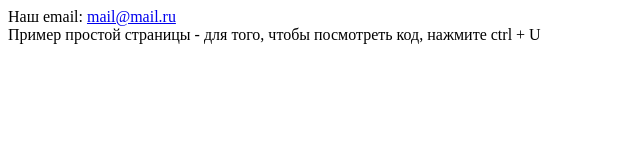
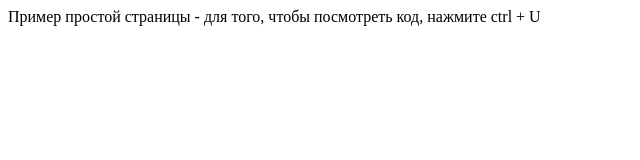
Before and after one commit to MikhailDvornikov/special-app, a plain HTML site: page index.html in a window 1280 px wide. Shown: the whole page, without its empty margins (0-640 px from the left). Drawn offline with Linux system fonts and the light colour scheme.

Commit message:
e-mail removed

```diff
--- a/index.html
+++ b/index.html
@@ -12,7 +12,8 @@
 
 <body>
     <div>
-Наш email: <a href="mailto:mail@mail.ru">mail@mail.ru</a>
+
+
     </div>
 
 Пример простой страницы - для того, чтобы посмотреть код, нажмите ctrl + U
```
